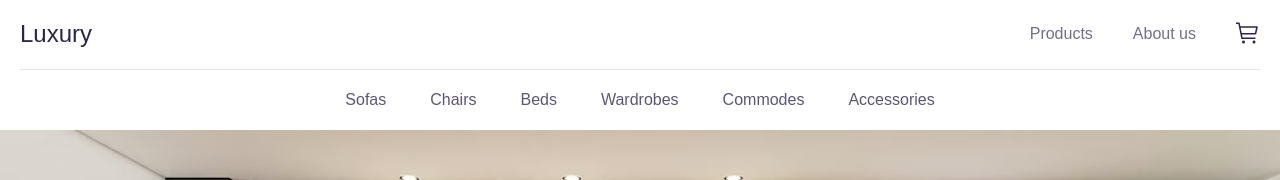
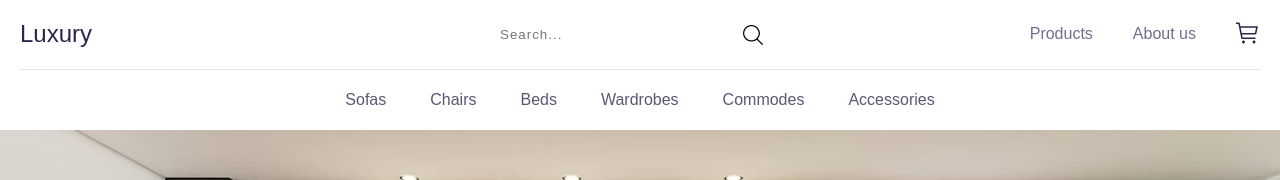
Before and after one commit to SanyaKiss/luxury-shop, a React (Vite) app: page / in a window 1280 px wide. Shown: the top 180 px of the page. Built offline with nearby package versions, Linux system fonts and the light colour scheme; no server answers; a web font is replaced by a local one.

Commit message:
change search input

```diff
--- a/src/components/UI/Input.tsx
+++ b/src/components/UI/Input.tsx
@@ -9,8 +9,6 @@ type InputProps = {
   colorButton: string;
   backgroundButton: string;
   className: string;
-  value?: string;
-  onChange?: (e: ChangeEvent<HTMLInputElement>) => void;
 };
 
 const Input: React.FC<InputProps> = (props) => {
@@ -22,8 +20,6 @@ const Input: React.FC<InputProps> = (props) => {
     colorButton,
     backgroundButton,
     className,
-    value,
-    onChange,
   } = props;
 
   const styles = {
@@ -41,8 +37,6 @@ const Input: React.FC<InputProps> = (props) => {
         type="text"
         style={styles}
         placeholder={text}
-        value={value}
-        onChange={(e) => onChange!(e)}
       />
       <Button
         text={textButton}
--- /dev/null
+++ b/src/components/UI/SearchInput.tsx
@@ -0,0 +1,32 @@
+import React, { ChangeEvent, useState } from "react";
+import "../../scss/components/UI/SearchInput.scss";
+import { setSearchValue } from "../../store/filters/slice";
+import { useAppDispatch } from "../../store/store";
+
+const SearchInput: React.FC = () => {
+  const dispatch = useAppDispatch();
+  const [value, setValue] = useState<string>("");
+
+  const onChange = (e: ChangeEvent<HTMLInputElement>) => {
+    setValue(e.target.value);
+    dispatch(setSearchValue(e.target.value));
+  };
+
+  return (
+    <div className="search-container">
+      <input
+        placeholder="Search..."
+        className="search-input"
+        type="text"
+        value={value}
+        onChange={onChange}
+      />
+      <img
+        src="../../../public/images/header/search.png"
+        className="search-icon"
+      />
+    </div>
+  );
+};
+
+export default SearchInput;
--- /dev/null
+++ b/src/scss/components/UI/SearchInput.scss
@@ -0,0 +1,34 @@
+.search {
+  &-container {
+    width: 100%;
+    height: 100%;
+    display: flex;
+    justify-content: center;
+    align-items: center;
+    position: absolute;
+  }
+
+  &-input[type="text"] {
+    position: relative;
+    padding: 15px 40px 15px 20px;
+    width: 300px;
+    color: #525252;
+    letter-spacing: 1px;
+    border: none;
+    border-radius: 5px;
+    background: linear-gradient(to right, #ffffff 0%, #464747 #f9f9f9 100%);
+    transition: width 0.4s ease;
+    outline: none;
+
+    &:focus {
+      width: 300px;
+    }
+  }
+
+  &-icon {
+    width: 20px;
+    height: 20px;
+    position: relative;
+    left: -37px;
+  }
+}
--- a/src/scss/sections/Cart.scss
+++ b/src/scss/sections/Cart.scss
@@ -131,6 +131,12 @@
         flex: 1 1 25%;
         margin-top: 20px;
       }
+
+      &__remove-btn {
+        left: 2%;
+        top: -7%;
+      }
+
     }
   }
 
--- a/src/scss/sections/Header.scss
+++ b/src/scss/sections/Header.scss
@@ -2,17 +2,13 @@
 
 .header {
   margin: 0 20px;
-
+  position: relative;
   &__top {
     height: 70px;
     display: flex;
     justify-content: space-between;
     align-items: center;
     border-bottom: 1px solid rgba(0, 0, 0, 0.1);
-  }
-
-  &__input{
-    display: none;
   }
 
   &__cart {
--- a/src/sections/Header.tsx
+++ b/src/sections/Header.tsx
@@ -2,22 +2,15 @@ import React, { ChangeEvent, useState } from "react";
 import "../scss/sections/Header.scss";
 import { categories } from "../constants";
 import { Link } from "react-router-dom";
-import Input from "../components/UI/Input";
 import { useAppDispatch } from "../store/store";
 import { setSearchValue } from "../store/filters/slice";
+import SearchInput from "../components/UI/SearchInput";
 
 type HeaderProps = {
   cropped?: boolean;
 };
 
 const Header: React.FC<HeaderProps> = ({ cropped }) => {
-  const dispatch = useAppDispatch();
-  const [value, setValue] = useState<string>("");
-
-  const onChange = (e: ChangeEvent<HTMLInputElement>) => {
-    setValue(e.target.value);
-    dispatch(setSearchValue(e.target.value));
-  };
 
   return (
     <header className="header">
@@ -25,17 +18,7 @@ const Header: React.FC<HeaderProps> = ({ cropped }) => {
         <Link to="/" className="header__title">
           Luxury
         </Link>
-        <Input
-          text="Search product"
-          color="#000000"
-          background="#F9F9F9"
-          textButton="Find"
-          colorButton="#FFFFFF"
-          backgroundButton="#2a254b"
-          className="header__input"
-          value={value}
-          onChange={onChange}
-        />
+        <SearchInput/>
         <nav className="header__navbar">
           <Link to="/products" className="header__products">
             Products
```
Also changed, not shown: public/images/header/search.png (added), public/images/header/search.svg (deleted).
